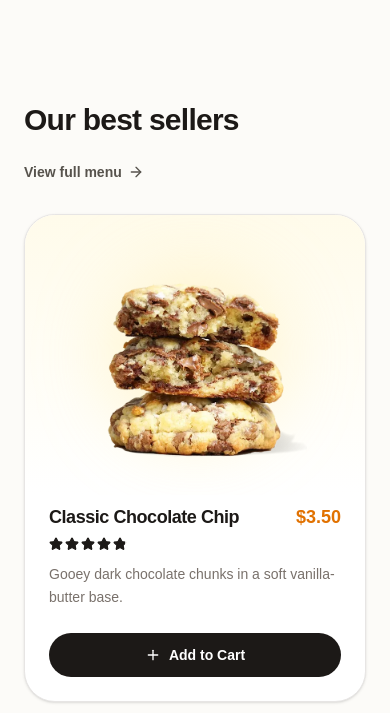
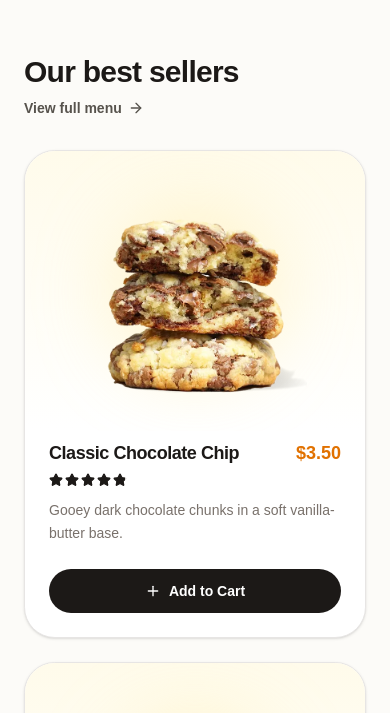
Before and after one commit to juliarina/cookie-store, a React (Vite) app: page / in a window 390 px wide. Shown: the part 851-1564 px from the top of the page. Built offline with nearby package versions, Linux system fonts and the light colour scheme.

Commit message:
style: tighten best sellers heading gap and top padding on homepage

```diff
--- a/src/pages/Home.tsx
+++ b/src/pages/Home.tsx
@@ -101,8 +101,8 @@ export default function Home() {
         </div>
       </section>
 
-      <section className="mx-auto max-w-6xl px-6 py-24 sm:px-8 lg:px-12">
-        <div className="flex flex-col items-start justify-between gap-6 sm:flex-row sm:items-end">
+      <section className="mx-auto max-w-6xl px-6 pt-12 pb-24 sm:px-8 lg:px-12">
+        <div className="flex flex-col items-start justify-between gap-2 sm:flex-row sm:items-end sm:gap-6">
           <div>
             <h2 className="mt-3 text-3xl font-bold tracking-tight text-stone-900 sm:text-4xl">
               Our best sellers
```
